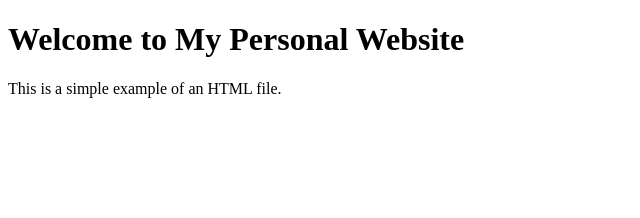
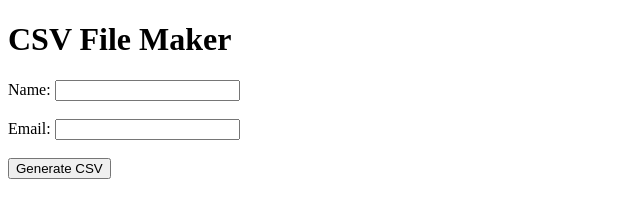
Before and after one commit to Number0000A/Number0000A.github.io, a plain HTML site: page index.html in a window 1280 px wide. Shown: the whole page, without its empty margins (0-640 px from the left). Drawn offline with Linux system fonts and the light colour scheme.

Commit message:
update index.html

```diff
--- a/index.html
+++ b/index.html
@@ -3,10 +3,38 @@
 <head>
     <meta charset="UTF-8">
     <meta name="viewport" content="width=device-width, initial-scale=1.0">
-    <title>My Personal Website</title>
+    <title>CSV File Maker</title>
 </head>
 <body>
-    <h1>Welcome to My Personal Website</h1>
-    <p>This is a simple example of an HTML file.</p>
+    <h1>CSV File Maker</h1>
+    <form id="csvForm">
+        <label for="name">Name:</label>
+        <input type="text" id="name" name="name"><br><br>
+        <label for="email">Email:</label>
+        <input type="email" id="email" name="email"><br><br>
+        <button type="button" onclick="generateCSV()">Generate CSV</button>
+    </form>
+
+    <script>
+        function generateCSV() {
+            // Get form data
+            const name = document.getElementById('name').value;
+            const email = document.getElementById('email').value;
+
+            // Create CSV content
+            const csvContent = `Name,Email\n${name},${email}`;
+
+            // Create Blob
+            const blob = new Blob([csvContent], { type: 'text/csv;charset=utf-8;' });
+
+            // Create download link
+            const downloadLink = document.createElement('a');
+            const url = URL.createObjectURL(blob);
+            downloadLink.href = url;
+            downloadLink.setAttribute('download', 'data.csv');
+            document.body.appendChild(downloadLink);
+            downloadLink.click();
+        }
+    </script>
 </body>
 </html>
```
